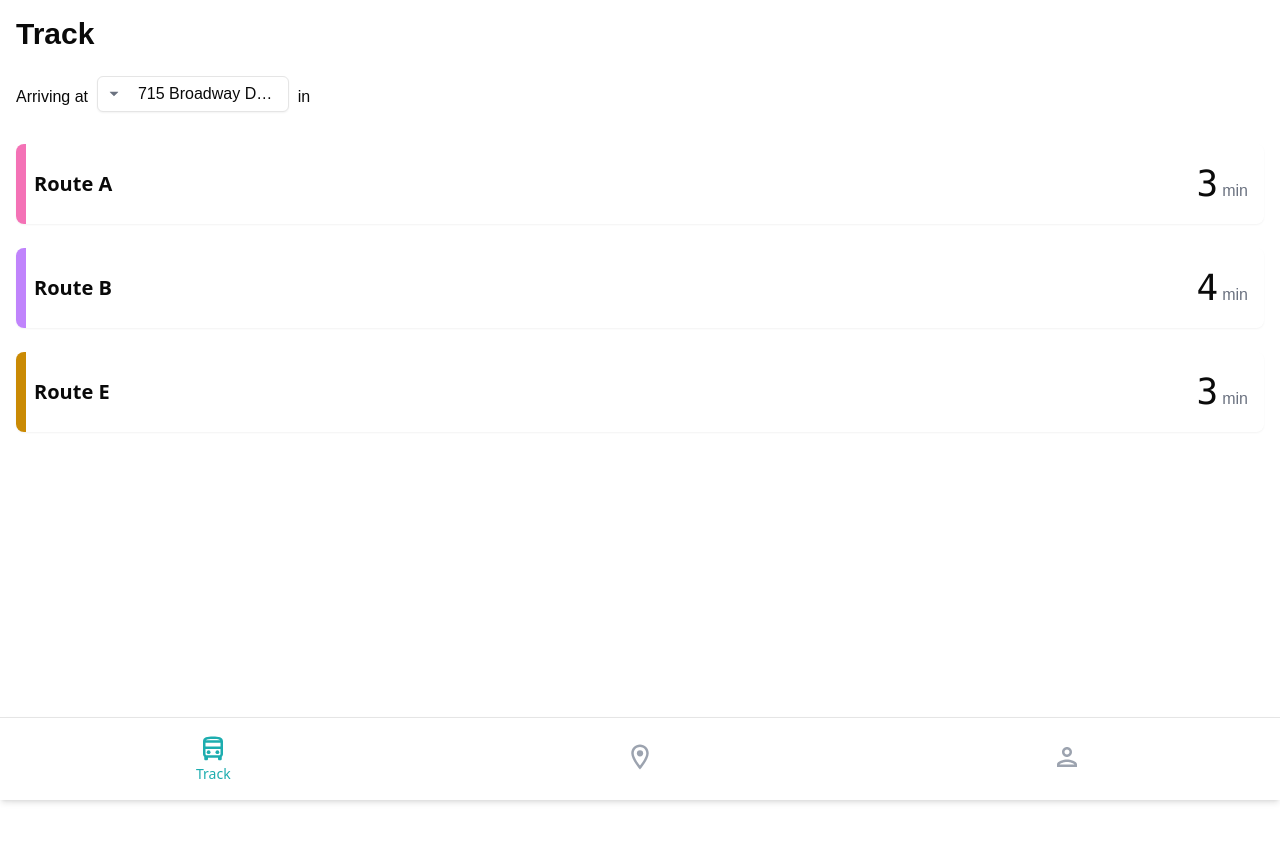
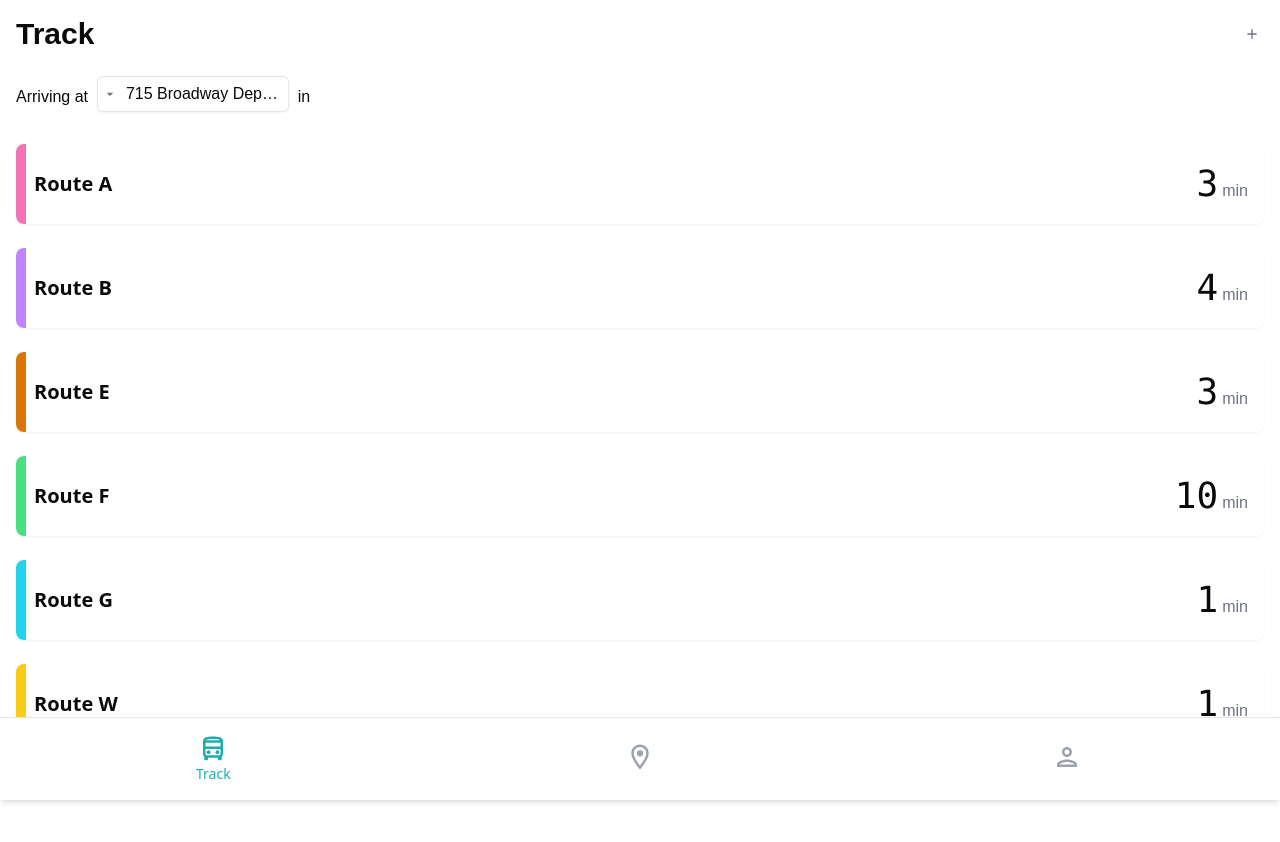
Before and after one commit to WangZhewei1027/NYU-GO, a Next.js app: page /main/track in a window 1280 px wide. Shown: the top 842 px of the page. Before the commit the page ends 800 px from the top, so only its background shows below. Built offline with nearby package versions, Linux system fonts and the light colour scheme.

Commit message:
update all 6 routes

```diff
--- a/app/main/track/page.tsx
+++ b/app/main/track/page.tsx
@@ -4,11 +4,15 @@ import React from "react";
 import { Button } from "@/components/ui/button";
 import Card from "@/components/Card";
 import Stops from "@/components/Stops";
+import Add from "@/components/Add";
 
 const routes = [
   { name: "A", time: "4", color: "pink" },
   { name: "B", time: "5", color: "purple" },
   { name: "E", time: "8", color: "yellow" },
+  { name: "F", time: "3", color: "green" },
+  { name: "G", time: "6", color: "cyan" },
+  { name: "W", time: "7", color: "amber" },
 ];
 
 const TrackPage = () => {
@@ -17,6 +21,9 @@ const TrackPage = () => {
       {/* Header */}
       <div className="flex mb-6">
         <h1 className="text-3xl font-bold">Track</h1>
+        <div className="ml-auto">
+          <Add />
+        </div>
       </div>
 
       {/* Location */}
@@ -31,8 +38,9 @@ const TrackPage = () => {
       {/* Routes List */}
       <div className="space-y-6">
         {routes.map((route, index) => (
-          <Card name={route.name} color={route.color} key={index} />
+          <Card name={route.name} key={index} />
         ))}
+        <div className="w-full h-16"></div>
       </div>
     </div>
   );
--- a/app/utils.ts
+++ b/app/utils.ts
@@ -21,3 +21,50 @@ export function getFromTime(route: string): string[] {
 export function getToTime(route: string): string[] {
   return ["11:00 am", "11:05 am", "11:10 am"];
 }
+
+interface Route {
+  promo: string;
+  borderColor?: string;
+  bgColor?: string;
+}
+
+export const routes: Record<string, Route> = {
+  A: {
+    promo: "Service to/from Tandon in Brooklyn",
+    borderColor: "border-pink-400",
+    bgColor: "bg-pink-200",
+  },
+  B: {
+    promo: "Points South of WSQ (Residence Halls: Lafayette & Broome)",
+    borderColor: "border-purple-400",
+    bgColor: "bg-purple-200",
+  },
+  C: {
+    promo:
+      "Stuyvesant Town & Points North of WSQ (Residence Halls: Coral, Founders, Palladium, Third North, UHall)",
+    borderColor: "border-blue-400",
+    bgColor: "bg-blue-400",
+  },
+  E: {
+    promo:
+      "Points North of WSQ (1st Ave Medical Corridor & Residence Halls: Gramercy Green, Palladium, Third North, UHall)",
+    borderColor: "border-amber-600",
+    bgColor: "bg-amber-200",
+  },
+  F: {
+    promo:
+      "3rd Avenue Express (Residence Halls: Coral, Founders, Gramercy Green, Palladium, Third North)",
+    borderColor: "border-green-400",
+    bgColor: "bg-green-400",
+  },
+  G: {
+    promo: "Greenwich Hall",
+    borderColor: "border-cyan-400",
+    bgColor: "bg-cyan-400",
+  },
+  W: {
+    promo: "Weekend Service Combining Routes B, E, & G",
+    borderColor: "border-yellow-400",
+    bgColor: "bg-yellow-400",
+  },
+};
--- a/components/Add.tsx
+++ b/components/Add.tsx
@@ -0,0 +1,63 @@
+import { Button } from "@/components/ui/button";
+import { MdOutlineAdd } from "react-icons/md";
+import { stops } from "@/app/utils";
+import {
+  Dialog,
+  DialogClose,
+  DialogContent,
+  DialogDescription,
+  DialogFooter,
+  DialogHeader,
+  DialogTitle,
+  DialogTrigger,
+} from "@/components/ui/dialog";
+import { useState } from "react";
+
+export default function Add() {
+  const [selectedStop, setSelectedStop] = useState("715 Broadway Departure");
+
+  return (
+    <>
+      <Dialog>
+        <DialogTrigger asChild>
+          <Button
+            variant={"ghost"}
+            size={"icon"}
+            className="p-1 text-base w-full max-w-full"
+          >
+            <MdOutlineAdd className="shrink-0 text-gray-500" />
+          </Button>
+        </DialogTrigger>
+        <DialogContent className="max-w-[80vw] max-h-[80vh] overflow-y-auto">
+          <DialogHeader>
+            <DialogTitle>Select Stop</DialogTitle>
+            {/* <DialogDescription>
+              Anyone who has this link will be able to view this.
+            </DialogDescription> */}
+          </DialogHeader>
+          {stops.map((stop, index) => (
+            <div
+              key={index}
+              className="flex items-center justify-between p-2"
+              onClick={() => {
+                setSelectedStop(stop);
+                (
+                  document.querySelector('[data-state="open"]') as HTMLElement
+                )?.click();
+              }}
+            >
+              <div>{stop}</div>
+            </div>
+          ))}
+          <DialogFooter className="sm:justify-start">
+            <DialogClose asChild>
+              <Button type="button" variant="secondary">
+                Close
+              </Button>
+            </DialogClose>
+          </DialogFooter>
+        </DialogContent>
+      </Dialog>
+    </>
+  );
+}
--- a/components/Card.tsx
+++ b/components/Card.tsx
@@ -1,15 +1,14 @@
 "use client";
 import { useState, useEffect } from "react";
 import { Button } from "@/components/ui/button";
-import { getRemainingTime, getFromTime, getToTime } from "@/app/utils";
+import { getRemainingTime, getFromTime, getToTime, routes } from "@/app/utils";
 import Stops from "@/components/Stops";
 
 interface CardProps {
   name: string;
-  color: string;
 }
 
-const Card: React.FC<CardProps> = ({ name, color }) => {
+const Card: React.FC<CardProps> = ({ name }) => {
   const [isClicked, setIsClicked] = useState(false);
 
   const [time, setTime] = useState("--");
@@ -19,21 +18,9 @@ const Card: React.FC<CardProps> = ({ name, color }) => {
     setTime(remainingTime.toString());
   }, [name]);
 
-  const borderColor = {
-    pink: "border-pink-400",
-    purple: "border-purple-400",
-    yellow: "border-yellow-600",
-  }[color];
-
-  const bgColor = {
-    pink: "bg-pink-200",
-    purple: "bg-purple-200",
-    yellow: "bg-yellow-200",
-  }[color];
-
   return (
     <div
-      className={`flex flex-col items-center rounded-lg shadow-sm mt-1 border-l-[10px] ${borderColor}`}
+      className={`flex flex-col items-center rounded-lg shadow-sm mt-1 border-l-[10px] ${routes[name]?.borderColor}`}
       onClick={() => setIsClicked(!isClicked)}
     >
       <div className="flex items-center w-full h-20">
@@ -72,13 +59,13 @@ const Card: React.FC<CardProps> = ({ name, color }) => {
           <div className="ml-auto space-x-2 mt-4">
             <Button
               variant={"outline"}
-              className={`h-12 rounded-full text-base ${borderColor}`}
+              className={`h-12 rounded-full text-base ${routes[name].borderColor}`}
             >
               full schedule
             </Button>
             <Button
               variant={"secondary"}
-              className={`h-12 rounded-full text-base ${bgColor}`}
+              className={`h-12 rounded-full text-base ${routes[name].bgColor}`}
             >
               open map
             </Button>
--- a/components/Stops.tsx
+++ b/components/Stops.tsx
@@ -1,5 +1,5 @@
 import { Button } from "@/components/ui/button";
-import { GoTriangleDown } from "react-icons/go";
+import { MdArrowDropDown } from "react-icons/md";
 import { stops } from "@/app/utils";
 import {
   Dialog,
@@ -22,9 +22,9 @@ export default function Stops() {
         <DialogTrigger asChild>
           <Button
             variant={"outline"}
-            className="p-2 text-base w-full max-w-full flex items-center space-x-2 overflow-hidden"
+            className="p-1 text-base w-full max-w-full"
           >
-            <GoTriangleDown className="shrink-0 text-gray-500" />
+            <MdArrowDropDown className="shrink-0 text-gray-500" />
             <span className="truncate">{selectedStop}</span>
           </Button>
         </DialogTrigger>
```
